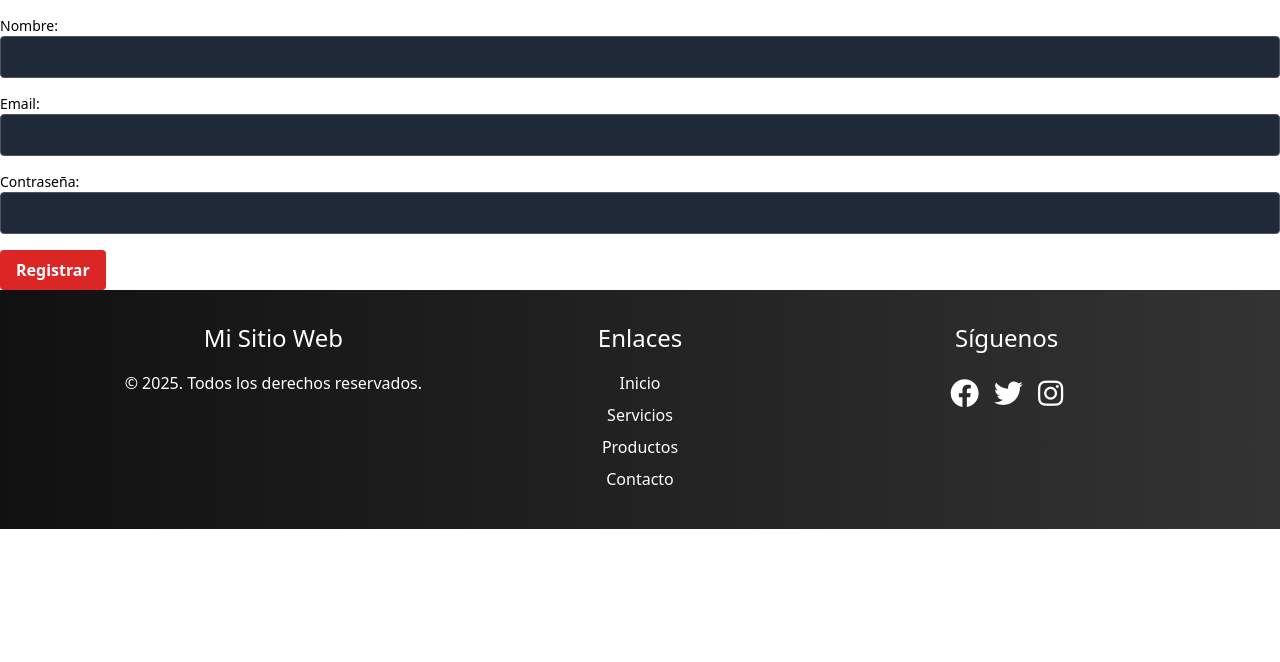
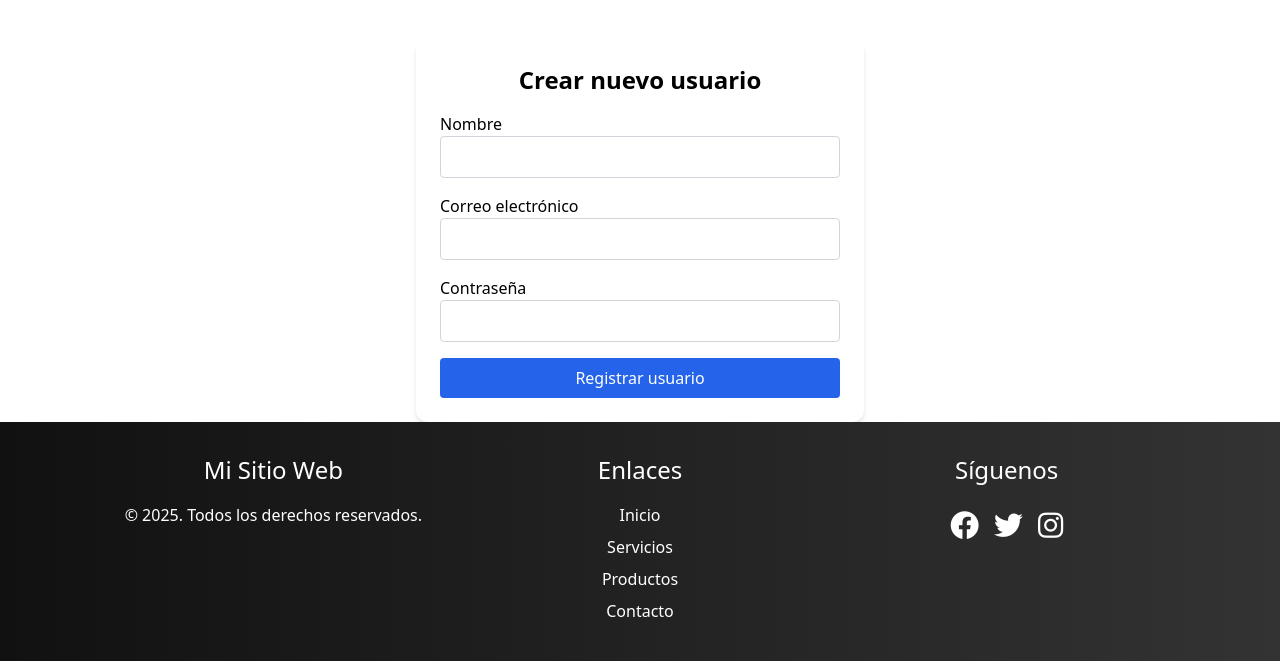
Before and after one commit to GiovanniTorres/RedLigths, a PHP site: template app/views/auth/register_user.php in a window 1280 px wide. Shown: the part 62-724 px from the top of the page. Run offline with PHP 8.4, Linux system fonts and the light colour scheme; the template is opened without the code that fills it, so the values that code supplies are empty.

Commit message:
Update register_user.php

```diff
--- a/app/views/auth/register_user.php
+++ b/app/views/auth/register_user.php
@@ -1,23 +1,35 @@
-<h1 class="text-2xl font-bold mb-4"><?= $title ?></h1>
+<!-- app/views/auth/register_user.php -->
+<section class="max-w-md mx-auto mt-10 bg-white p-6 rounded-xl shadow-md">
+    <h2 class="text-2xl font-bold mb-4 text-center">Crear nuevo usuario</h2>
 
-<?php if (!empty($error)): ?>
-    <p class="text-red-500">Hubo un error al registrar el usuario.</p>
+    <?php if (!empty($errors)): ?>
+        <div class="bg-red-100 border border-red-400 text-red-700 px-4 py-3 rounded mb-4">
+            <ul class="list-disc list-inside text-sm">
+                <?php foreach ($errors as $error): ?>
+                    <li><?= htmlspecialchars($error) ?></li>
+                <?php endforeach; ?>
+            </ul>
+        </div>
     <?php endif; ?>
 
     <form action="/users/store" method="POST" class="space-y-4">
         <div>
-        <label class="block text-sm">Nombre:</label>
-        <input type="text" name="name" required class="bg-gray-800 border border-gray-600 rounded p-2 w-full text-white">
+            <label for="name" class="block font-medium">Nombre</label>
+            <input type="text" name="name" id="name" value="<?= htmlspecialchars($_POST['name'] ?? '') ?>" required class="w-full border <?= isset($errors['name']) ? 'border-red-500' : 'border-gray-300' ?> rounded px-3 py-2">
         </div>
+
         <div>
-        <label class="block text-sm">Email:</label>
-        <input type="email" name="email" required class="bg-gray-800 border border-gray-600 rounded p-2 w-full text-white">
+            <label for="email" class="block font-medium">Correo electrónico</label>
+            <input type="email" name="email" id="email" value="<?= htmlspecialchars($_POST['email'] ?? '') ?>" required class="w-full border <?= isset($errors['email']) ? 'border-red-500' : 'border-gray-300' ?> rounded px-3 py-2">
         </div>
+
         <div>
-        <label class="block text-sm">Contraseña:</label>
-        <input type="password" name="password" required class="bg-gray-800 border border-gray-600 rounded p-2 w-full text-white">
+            <label for="password" class="block font-medium">Contraseña</label>
+            <input type="password" name="password" id="password" required class="w-full border <?= isset($errors['password']) ? 'border-red-500' : 'border-gray-300' ?> rounded px-3 py-2">
         </div>
-    <button type="submit" class="bg-red-600 hover:bg-red-700 text-white font-bold py-2 px-4 rounded">
-        Registrar
+
+        <button type="submit" class="w-full bg-blue-600 text-white py-2 rounded hover:bg-blue-700">
+            Registrar usuario
         </button>
     </form>
+</section>
```
Lines whose indentation alone changed are shown as unchanged.
